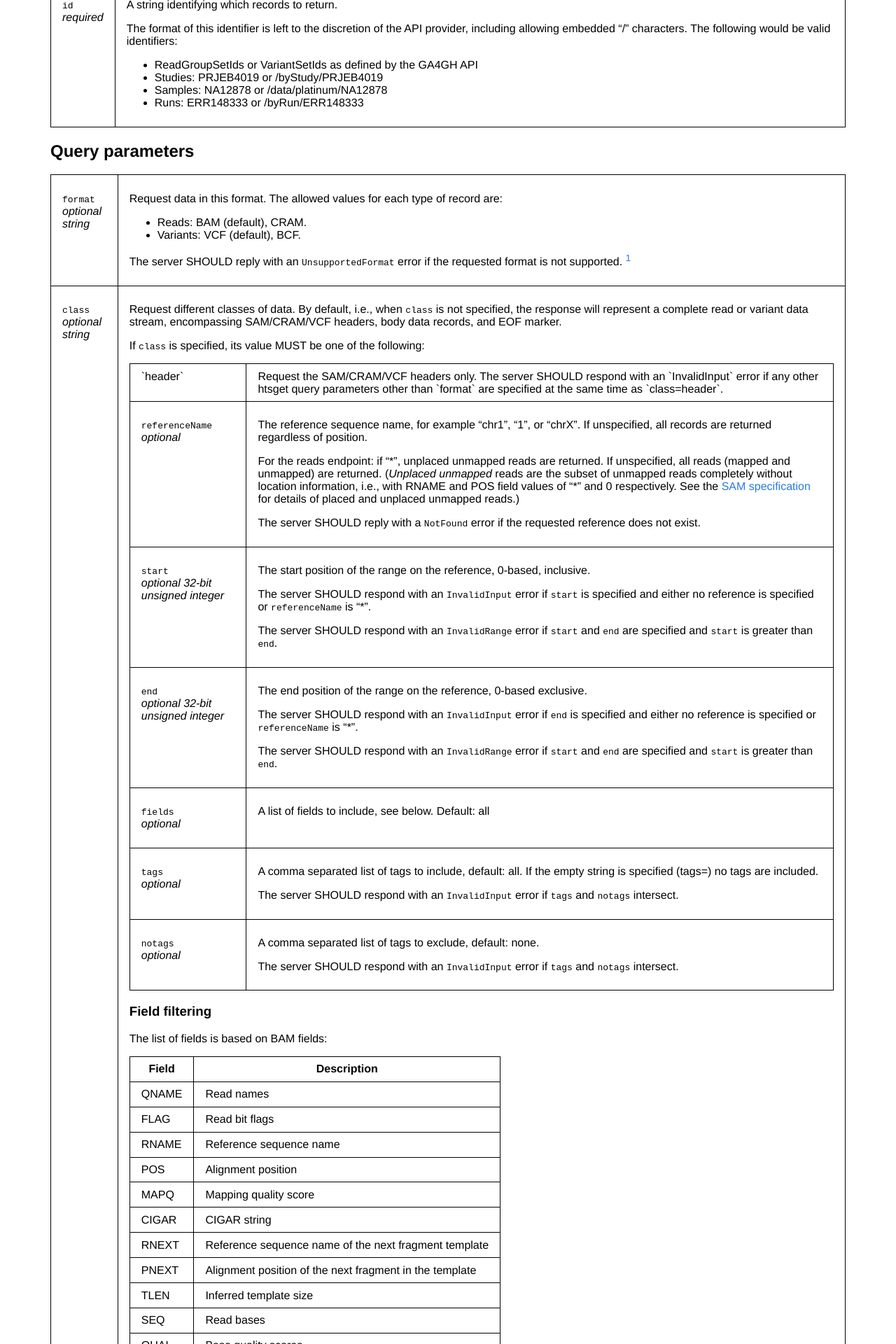
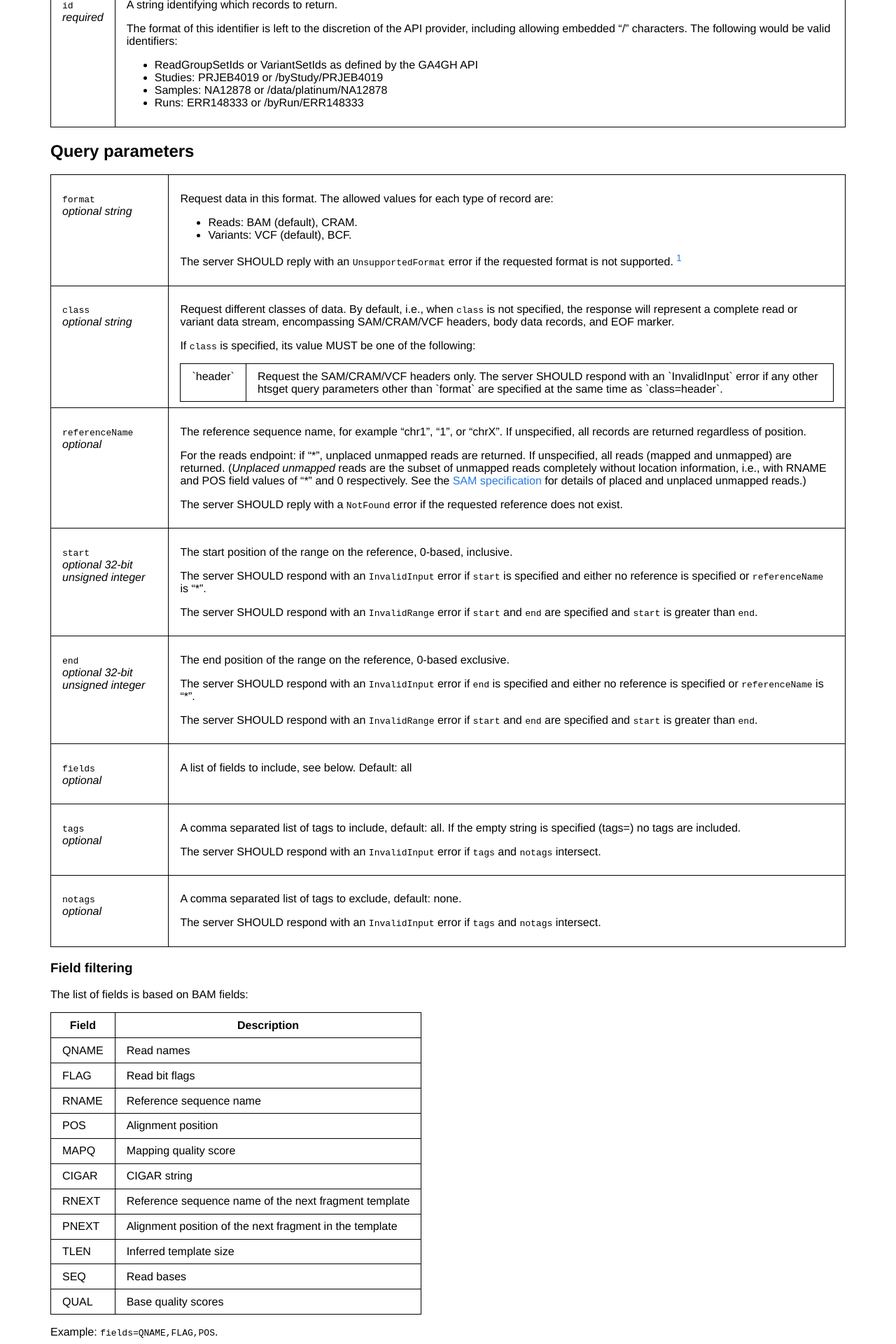
Before and after one commit to samtools/hts-specs, a Jekyll site: the page built from htsget.md, in a window 1280 px wide. Shown: the part 2595-4515 px from the top of the page at 70% size. Built offline with Jekyll 4.4.1, drawn with Linux system fonts in a browser that asks for light colours.

Commit message:
revert my merge error

```diff
--- a/htsget.md
+++ b/htsget.md
@@ -187,6 +187,8 @@ If `class` is specified, its value MUST be one of the following:
 Request the SAM/CRAM/VCF headers only.
 
 The server SHOULD respond with an `InvalidInput` error if any other htsget query parameters other than `format` are specified at the same time as `class=header`.
+</td></tr>
+</table>
 </td></tr>
 <tr markdown="block"><td>
 `referenceName`
```
